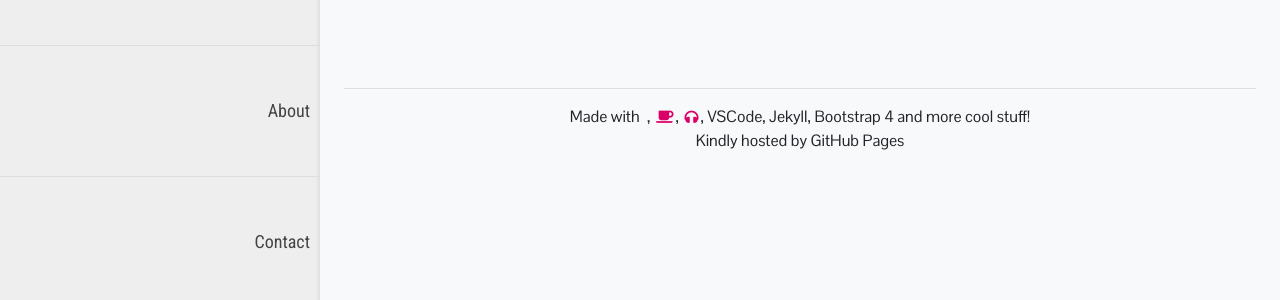
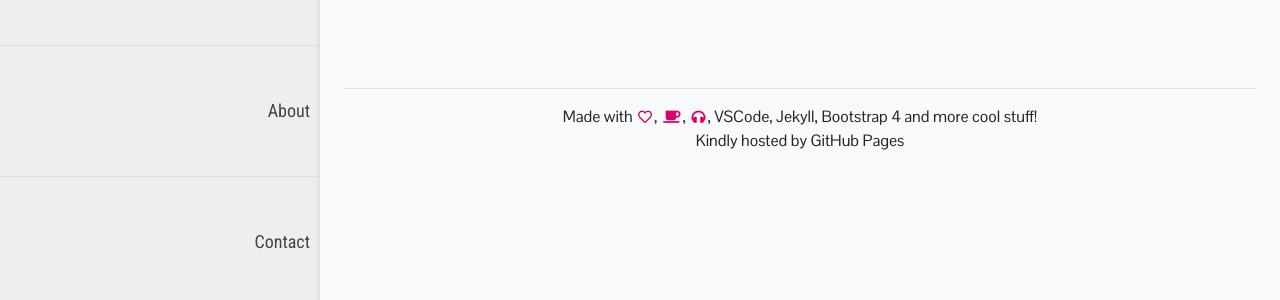
Before and after one commit to rogerbh/sensecode, a Jekyll site: the page built from index.md, in a window 1280 px wide. Shown: the part 592-892 px from the top of the page. Built offline with Jekyll 4.4.1, drawn with Linux system fonts in a browser that asks for light colours; nearby versions of some CDN libraries; some web fonts are replaced.

Commit message:
heart icon

```diff
--- a/_includes/footer-icons.html
+++ b/_includes/footer-icons.html
@@ -1,4 +1,4 @@
 Made with
-<i class="fa fa-heart-o" style="padding:0 2px; color:#db0067 !important; font-size:14px;" aria-hidden="true"></i>,
+<i class="far fa-heart" style="padding:0 2px; color:#db0067 !important; font-size:14px;" aria-hidden="true"></i>,
 <i class="fa fa-coffee" style="padding:0 2px; color:#db0067 !important; font-size:14px;" aria-hidden="true"></i>,
 <i class="fa fa-headphones" style="padding:0 2px; color:#db0067 !important; font-size:14px;" aria-hidden="true"></i>,
```
